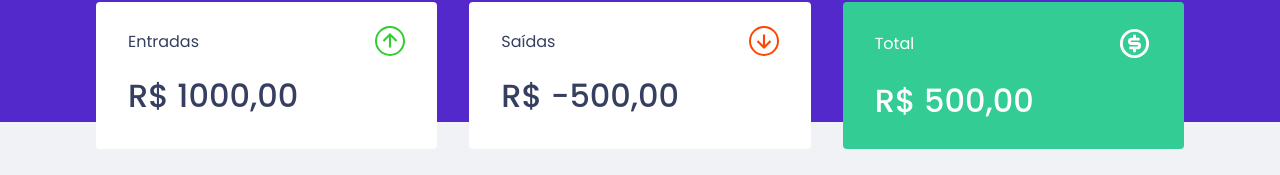
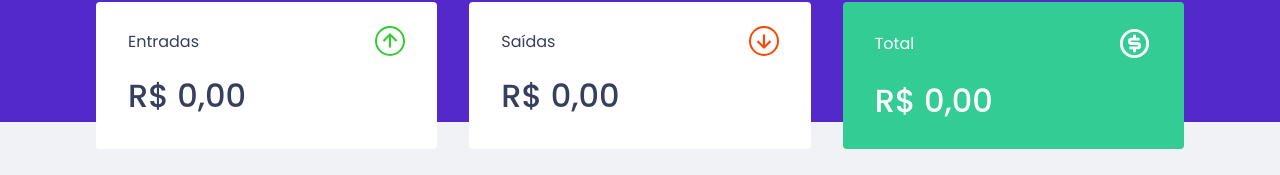
Before and after one commit to israelcena/ismoney, a React (Create React App) app: page / in a window 1280 px wide. Shown: the part 150-325 px from the top of the page. Built offline with nearby package versions, Linux system fonts and the light colour scheme; no server answers; a web font is replaced by a local one; what miragejs would draw is missing.

Commit message:
create summay state

```diff
--- a/src/components/Summary/index.tsx
+++ b/src/components/Summary/index.tsx
@@ -7,7 +7,26 @@
 
 export function Summary() {
 	const { transactions } = useContext(TransactionsContext);
-	console.log(transactions);
+
+	const summary = transactions.reduce(
+		(acc, transaction) => {
+			if (transaction.type === "deposit") {
+				acc.deposit += transaction.amount;
+				acc.total += transaction.amount;
+			} else {
+				acc.withdraw += transaction.amount;
+				acc.total -= transaction.amount;
+			}
+
+			return acc;
+		},
+		{
+			deposit: 0,
+			withdraw: 0,
+			total: 0,
+		}
+	);
+	console.log(summary);
 	return (
 		<Container>
 			<div>
@@ -15,7 +34,12 @@
 					<p>Entradas</p>
 					<BiUpArrowAlt size={30} id="arrowUp" />
 				</header>
-				<strong>R$ 1000,00</strong>
+				<strong>
+					{new Intl.NumberFormat("pt-BR", {
+						style: "currency",
+						currency: "BRL",
+					}).format(summary.deposit)}
+				</strong>
 			</div>
 
 			<div>
@@ -23,7 +47,13 @@
 					<p>Saídas</p>
 					<BiDownArrowAlt size={30} id="arrowDown" />
 				</header>
-				<strong>R$ -500,00</strong>
+				<strong>
+					{summary.withdraw !== 0 ? "-" : ""}
+					{new Intl.NumberFormat("pt-BR", {
+						style: "currency",
+						currency: "BRL",
+					}).format(summary.withdraw)}
+				</strong>
 			</div>
 
 			<div className="highlight-background">
@@ -31,7 +61,12 @@
 					<p>Total</p>
 					<RiMoneyDollarCircleLine size={35} />
 				</header>
-				<strong>R$ 500,00</strong>
+				<strong>
+					{new Intl.NumberFormat("pt-BR", {
+						style: "currency",
+						currency: "BRL",
+					}).format(summary.total)}
+				</strong>
 			</div>
 		</Container>
 	);
```
